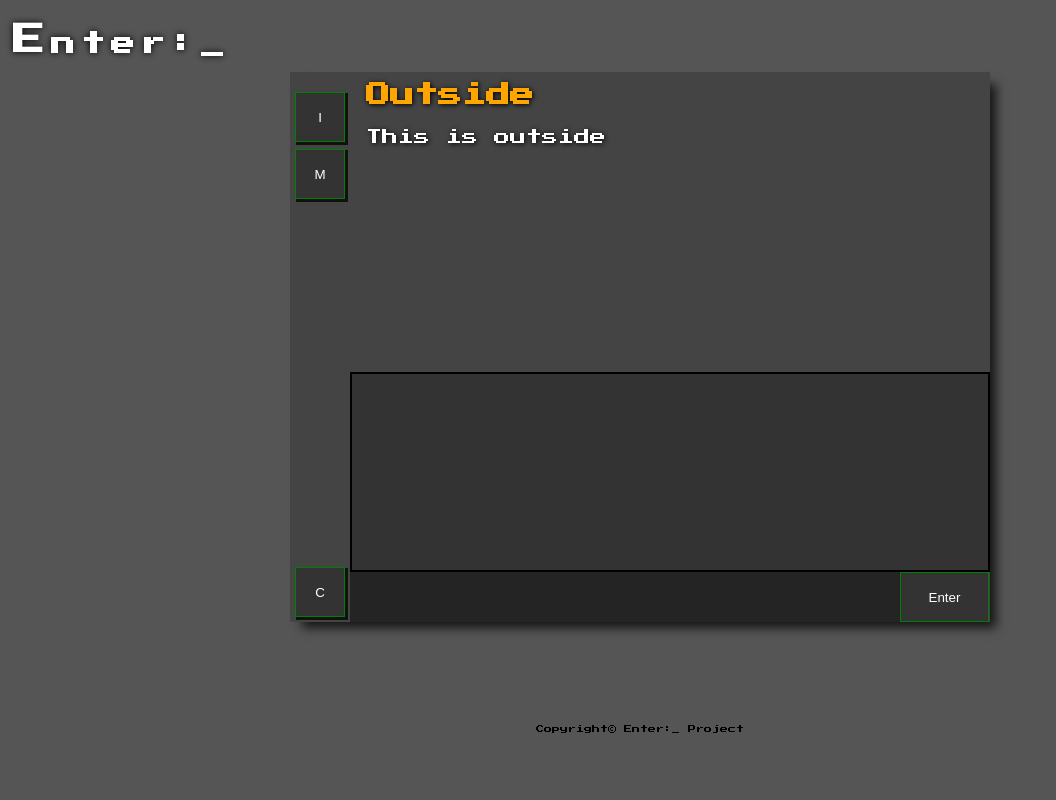
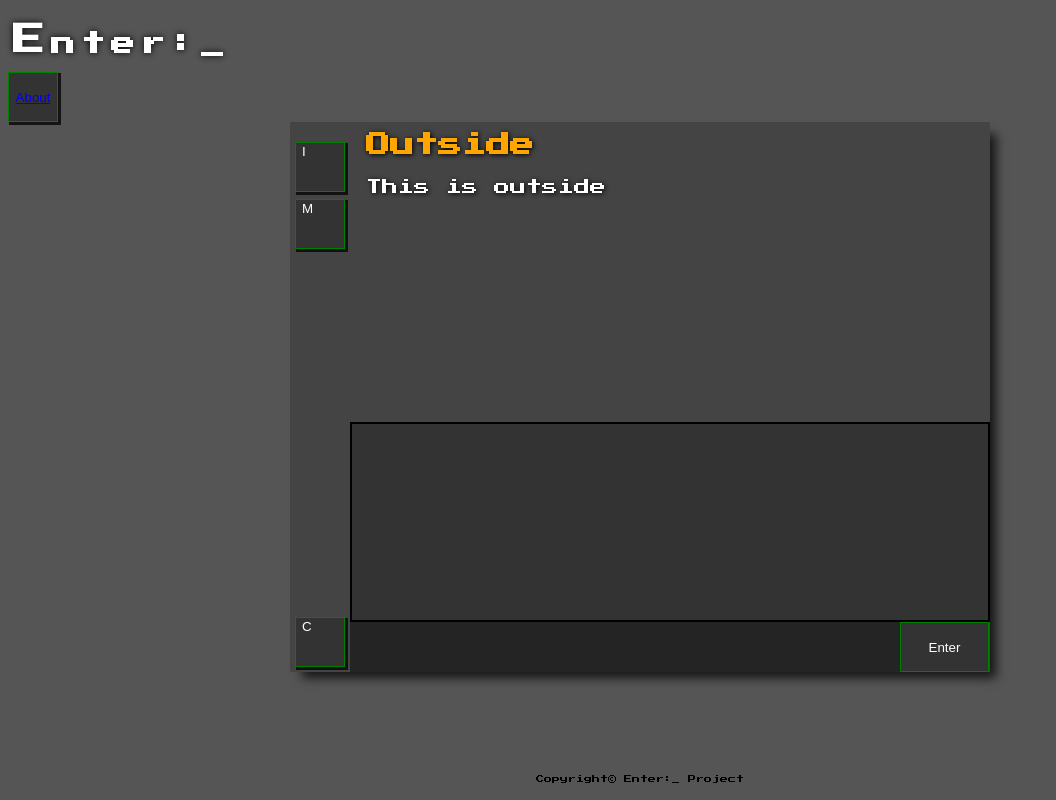
Before and after one commit to Pampen/Enter, a React (Create React App) app: page / in a window 1280 px wide. Shown: the whole page, without its empty margins (0-1056 px from the left). Built offline with nearby package versions, Linux system fonts and the light colour scheme.

Commit message:
Style and HTML changes

```diff
--- a/public/index.html
+++ b/public/index.html
@@ -12,6 +12,8 @@
       <h1 class="game-title">
         <span id="game-title-first-letter">E</span>nter:<span id="title-animation">_</span>
       </h1>
+      <button type="button" class="nav-button"><a href="about.html">About</a>
+      </button>
     </header>
     <div id="root">
 
--- a/src/styles/style.css
+++ b/src/styles/style.css
@@ -99,6 +99,8 @@ body {
   position: absolute;
 }
 .game-button {
+  display: flex;
+  flex-shrink: 1;
   width: 50px;
   height: 50px;
   background-color: #333;
@@ -110,6 +112,16 @@ body {
 #inventory-button {
   margin-top: 20px;
   margin-bottom: 7px;
+}
+.nav-button {
+
+  width: 50px;
+  height: 50px;
+  background-color: #333;
+  text-emphasis-style: bold;
+  color: white;
+  border: 1px solid green;
+  box-shadow: 2px 2px 0px 1px rgba(0,0,0,0.75);
 }
 .inventory {
   padding: 16px;
```
Also changed, not shown: public/about.html (+11 -0 lines).
